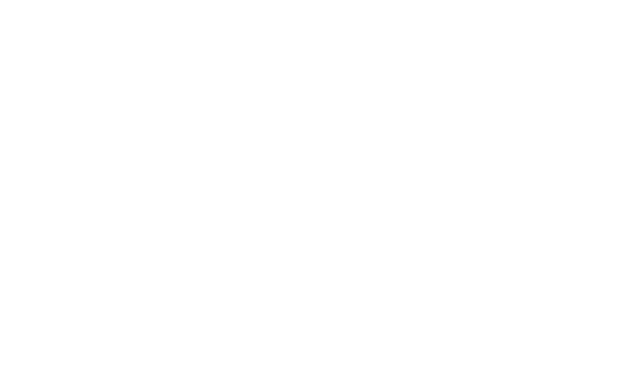
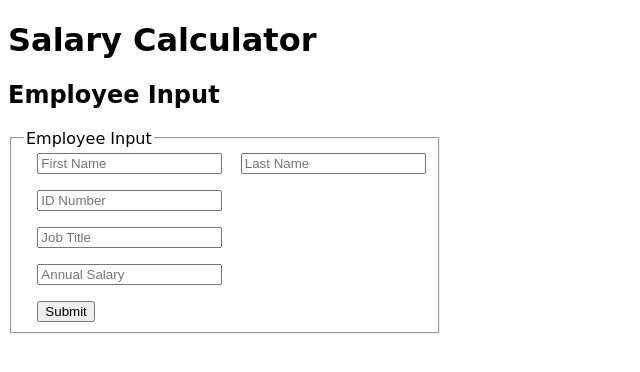
Before and after one commit to skwid138/weekendOne, a plain HTML site: page index.html in a window 1280 px wide. Shown: the whole page, without its empty margins (0-640 px from the left). Drawn offline with Linux system fonts and the light colour scheme; a web font is replaced by a local one.

Commit message:
added html and css

```diff
--- a/index.html
+++ b/index.html
@@ -4,11 +4,40 @@
     <meta charset="UTF-8">
     <meta name="viewport" content="width=device-width, initial-scale=1.0">
     <meta http-equiv="X-UA-Compatible" content="ie=edge">
-<script type="text/javascript" src="jquery-3.1.0.min.js"></script>
+    <link rel="stylesheet" type="text/css" href="main.css">
+    <link href="https://fonts.googleapis.com/css?family=Neucha" rel="stylesheet">
+    <script type="text/javascript" src="jquery-3.1.0.min.js"></script>
     <script type="text/javascript" src="script.js"></script>
     <title>Weekend Challenge 1: Salary Calculator</title>
 </head>
 <body>
+    <header>
+        <h1>Salary Calculator</h1>
+    </header>
+    <main>
+        <section id="inputSection">
+            <h2>Employee Input</h2>
+            <form>
+                <fieldset class="fieldset">
+                    <legend>Employee Input</legend>
+                    <input type="text" placeholder="First Name" id="firstName">
+                    <input type="text" placeholder="Last Name" id="lastName"><br>
+                    <input type="text" placeholder="ID Number" id="idNumber"><br>
+                    <input type="text" placeholder="Job Title" id="jobTitle"><br>
+                    <input type="text" placeholder="Annual Salary" id="annualSalary"><br>
+                    <input type="submit" id="submit">
+                </fieldset>
+            </form>
+        </section>
+        <section id="outputSection">
+            <h2></h2>
+            <div>
 
+            </div>
+        </section>
+    </main>
+    <footer>
+
+    </footer>
 </body>
 </html>
--- /dev/null
+++ b/main.css
@@ -0,0 +1,17 @@
+br {
+    content: "A" !important;
+    display: block !important;
+    margin-bottom: 1em;
+}
+
+input {
+    margin-left: 1em;
+}
+
+body {
+ font-family: 'Neucha', cursive;
+}
+
+.fieldset {
+    display: inline-block;
+}
```
